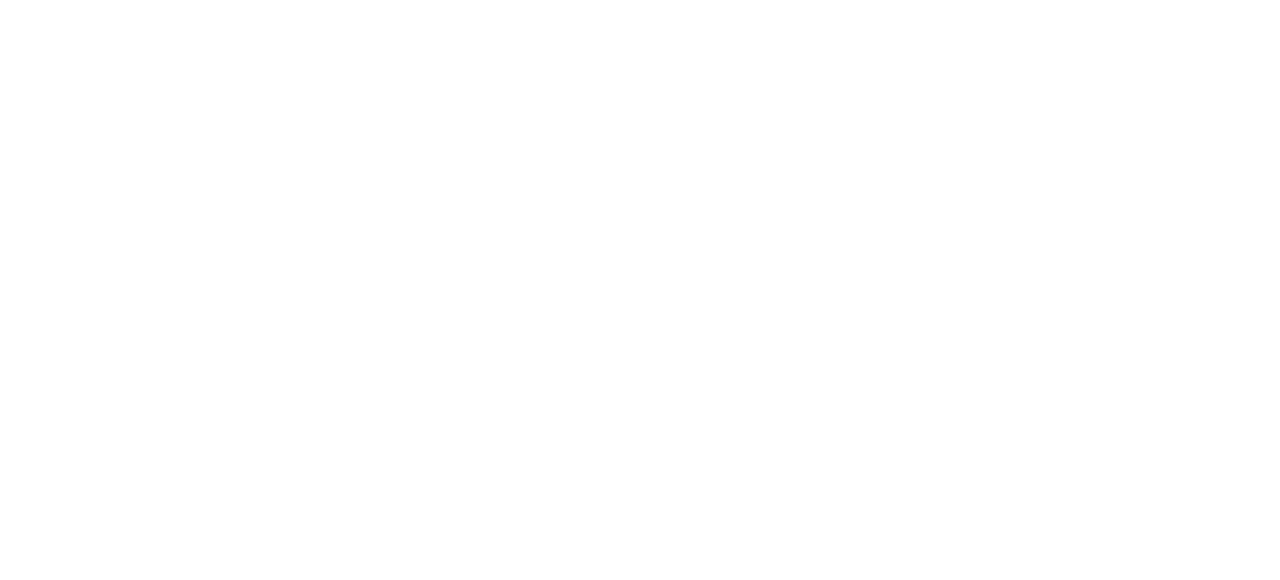
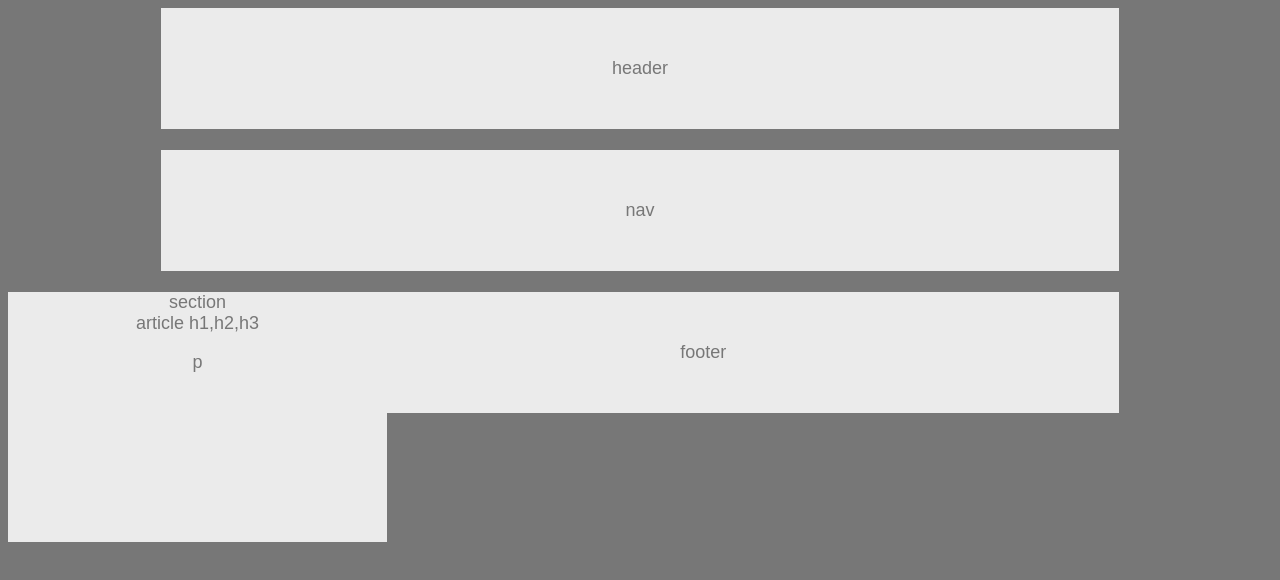
Before and after one commit to MauricioGtrz/HW-Wireframe, a plain HTML site: page index.html in a window 1280 px wide. Drawn offline with Linux system fonts and the light colour scheme.

Commit message:
Added header,nav, and footer. Working on the rest of the wireframe.

```diff
--- a/index.html
+++ b/index.html
@@ -1,14 +1,27 @@
 <!DOCTYPE html>
 <html>
     <head>
-        <link rel="stylesheet" type="textb/css" href="style.css">
-        <title></title>
+        <link rel="stylesheet" type="text/css" href="style.css">
+        <title>Wireframe</title>
+
     </head>
 
     <body>
-        <p>
-        </p>
 
+        <header>header</header>
+        <br>
+        <nav>nav</nav>
+        <br>
+        <section>
+            section
+            <article>
+                article
+                <h>h1,h2,h3</h>
+                <p>p</p>
+            </article>
+        </section>
+        <aside></aside>
+        <footer>footer</footer>
 
     </body>
 
--- a/style.css
+++ b/style.css
@@ -1,3 +1,26 @@
 body {
     background-color: #777;
+    font-family: Arial, Helvetica, sans-serif;
+    width: auto;
+    font-size: 18px;
 }
+
+header,nav,footer {
+    background-color: #ebebeb;
+    text-align: center;
+    padding: 50px 100px;
+    color: #777;
+    width: 60%;
+    margin-right: auto;
+    margin-left: auto;
+}
+
+section {
+    background-color: #ebebeb;
+    color: #777;
+    text-align: center;
+    float: left;
+    width: 30%;
+    height: 250px;
+
+}
```
